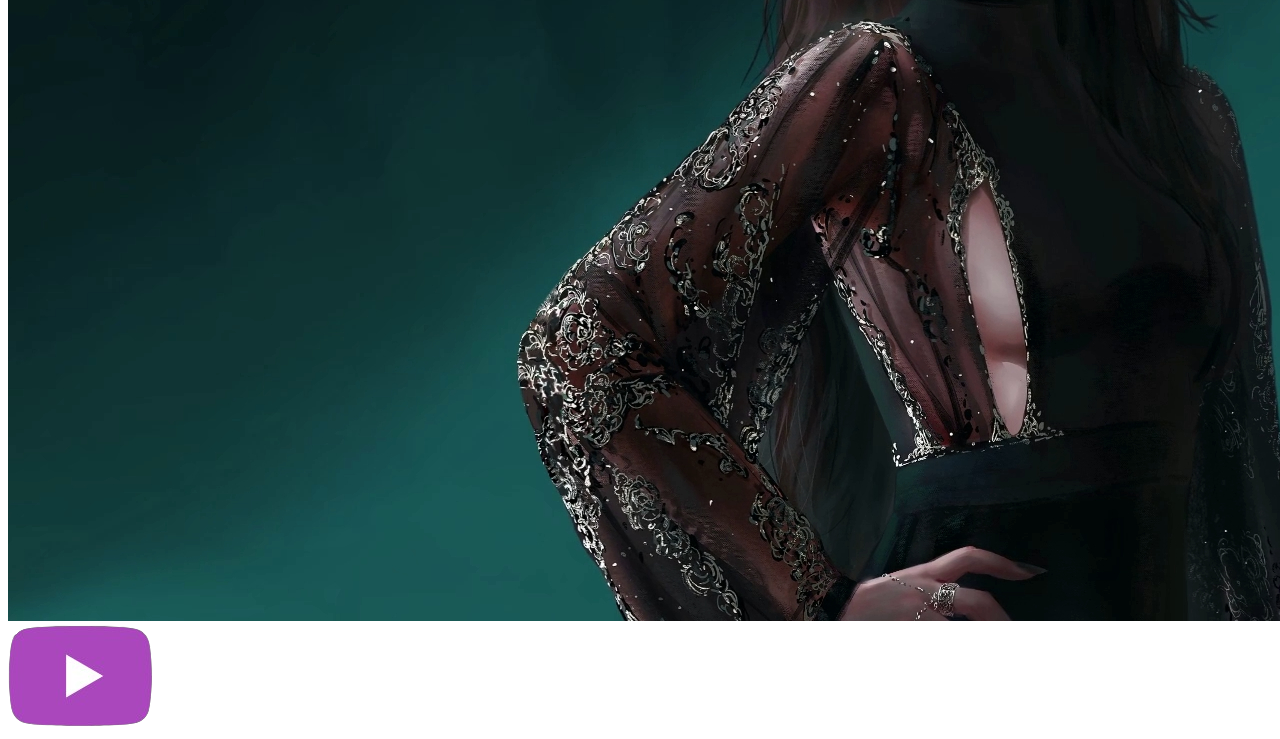
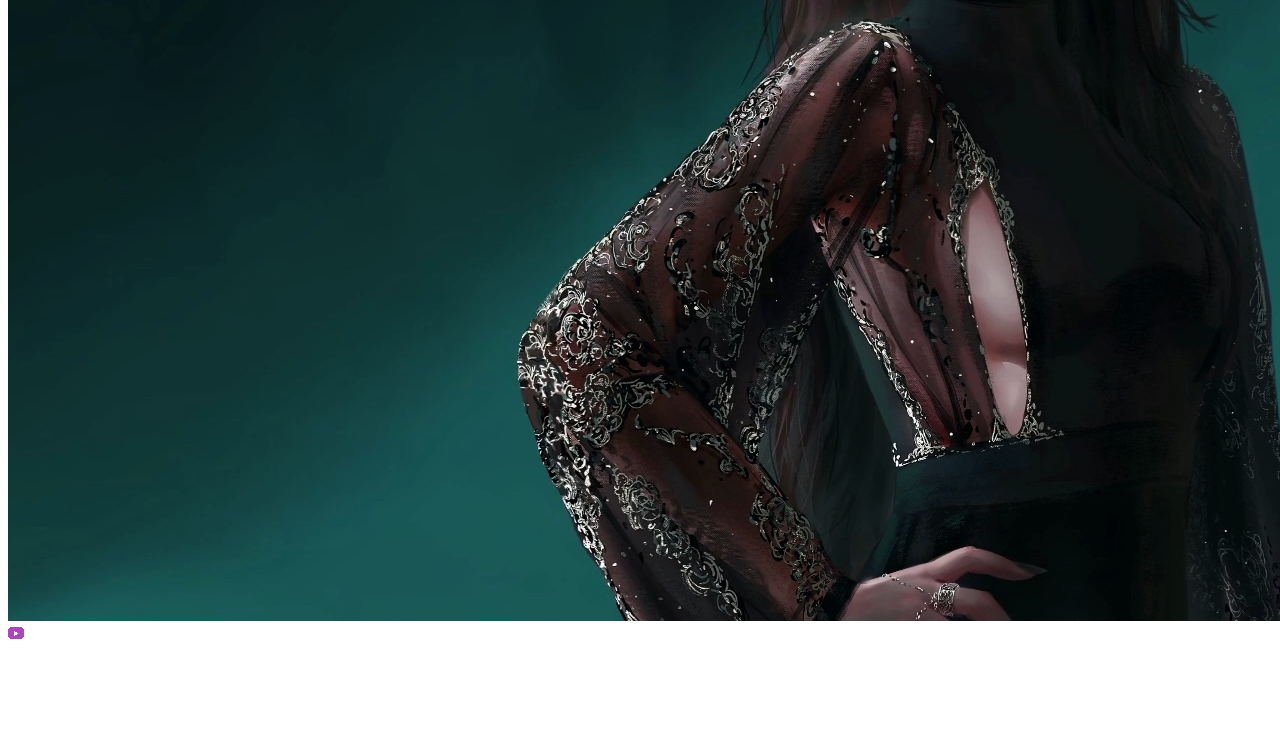
Before and after one commit to oYwyh/Discord-Themes, a plain HTML site: page index.html in a window 1280 px wide. Shown: the part 771-1510 px from the top of the page. After the commit the page ends 1424 px from the top, so only its background shows below. Drawn offline with Linux system fonts and the light colour scheme.

Commit message:
Update index.html

```diff
--- a/index.html
+++ b/index.html
@@ -8,6 +8,6 @@
 <body>
     <img src="images/shinobu.jpg" alt="">
     <img src="images/green.jpg" alt="">
-    <img src="images/dark-purple.jpg" alt="">
+    <img src="images/favicon.ico" alt="">
 </body>
 </html>
```
